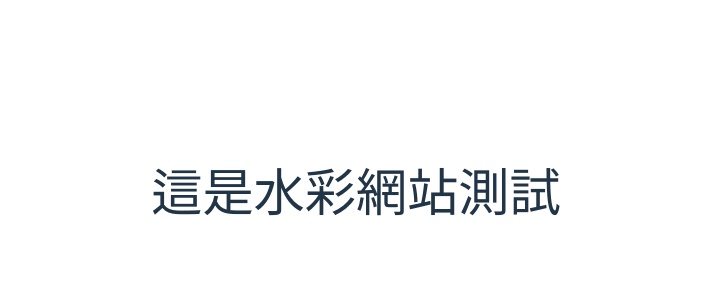
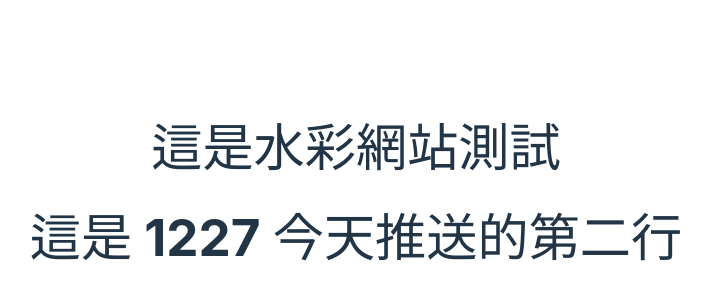
Before and after one commit to SJLU0/WaterColor_Front, a Vue app: page / in a window 1280 px wide. Shown: the part 208-508 px from the top of the page, without its empty margins (284-995 px from the left). Built offline with nearby package versions, Linux system fonts and the light colour scheme.

Commit message:
add:加第二行測試

```diff
--- a/src/App.vue
+++ b/src/App.vue
@@ -4,6 +4,7 @@
 <template>
   <div>
     <h1>這是水彩網站測試</h1>
+    <h1>這是 1227 今天推送的第二行</h1>
 
   </div>
 
```
